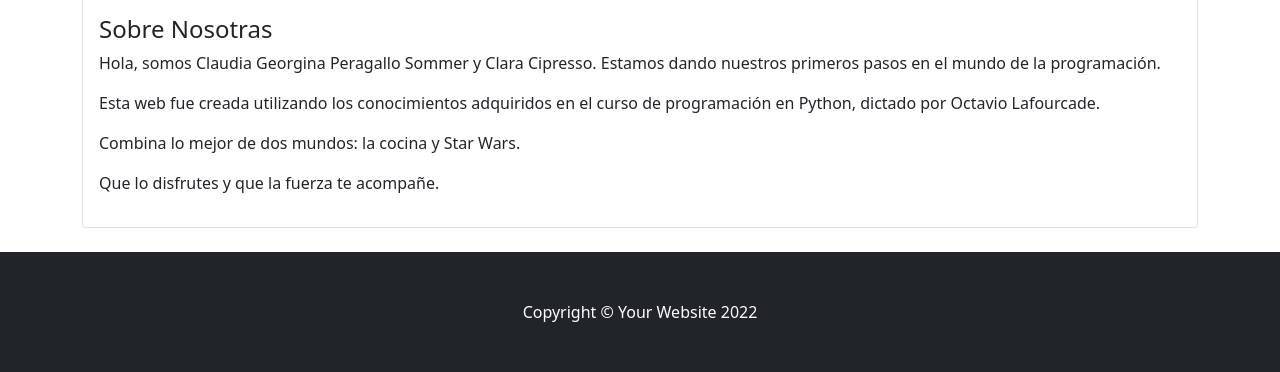
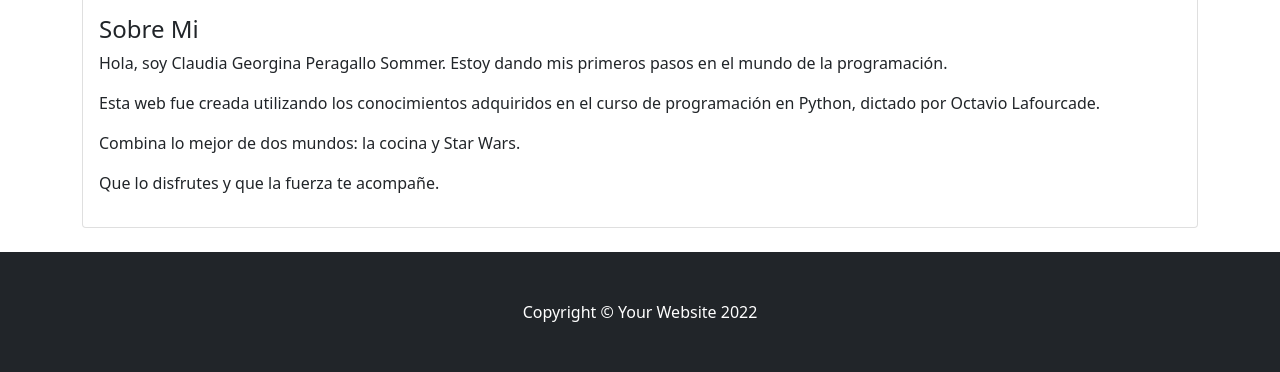
Before and after one commit to Georgina-85/TrabajoFinal, a Django app: page /nosotras/ in a window 1280 px wide. Shown: the part 1197-1569 px from the top of the page. Run offline with Django 4.2, Linux system fonts and the light colour scheme; some libraries are stand-ins or nearby versions.

Commit message:
mejora grafica

```diff
--- a/AppBlog/Templates/AppBlog/autores_form.html
+++ b/AppBlog/Templates/AppBlog/autores_form.html
@@ -5,7 +5,7 @@
 {% endblock %}
 {% block contenidoQueCambia %}
 <form method="POST">{% csrf_token %}
-  <h1>Edita el autor del post</h1>
+  <h1>Autor del post</h1>
   {{ form.as_p }}
   <input type="submit" value="Enviar">
 </form>
--- a/AppBlog/Templates/AppBlog/nosotras.html
+++ b/AppBlog/Templates/AppBlog/nosotras.html
@@ -3,7 +3,7 @@
 
 {% block subtitulo %}
 <br/><br/>
-<h1>Sobre nosotras</h1>
+<h1>Sobre mi</h1>
 {% endblock %}
 
 {% block contenidoQueCambia %}
@@ -12,8 +12,8 @@
         <a href="#!"><img class="card-img-top" src="https://www.glqueretaro.com/wp-content/uploads/2022/02/Cloud-computing.jpg" alt="..." /></a>
         <div class="card-body">
 
-            <h2 class="card-title h4">Sobre Nosotras</h2>
-            <p class="card-text">Hola, somos Claudia Georgina Peragallo Sommer y Clara Cipresso. Estamos dando nuestros primeros pasos en el mundo de la programación.
+            <h2 class="card-title h4">Sobre Mi</h2>
+            <p class="card-text">Hola, soy Claudia Georgina Peragallo Sommer. Estoy dando mis primeros pasos en el mundo de la programación.
                 <p>Esta web fue creada utilizando los conocimientos adquiridos en el curso de programación en Python, dictado por Octavio Lafourcade.</p>
                 <p>Combina lo mejor de dos mundos: la cocina y Star Wars.</p>
                 <p></p>Que lo disfrutes y que la fuerza te acompañe.</p>
--- a/AppBlog/Templates/AppBlog/padre.html
+++ b/AppBlog/Templates/AppBlog/padre.html
@@ -22,7 +22,7 @@
                     <ul class="navbar-nav ms-auto mb-2 mb-lg-0">
 
 
-                        <li class="nav-item"><a class="nav-link" href="{% url 'nosotras' %}">Sobre nosotras</a></li>
+                        <li class="nav-item"><a class="nav-link" href="{% url 'nosotras' %}">Sobre mi</a></li>
 
 
 
--- a/AppBlog/Templates/AppBlog/posts_form.html
+++ b/AppBlog/Templates/AppBlog/posts_form.html
@@ -5,7 +5,7 @@
 {% endblock %}
 {% block contenidoQueCambia %}
 <form method="POST">{% csrf_token %}
-  <h1>Edita la receta</h1>
+  <h1>Receta</h1>
   {{ form.as_p}}
 
   <input type="submit" value="Enviar">
```
Also changed, not shown: db.sqlite3.
